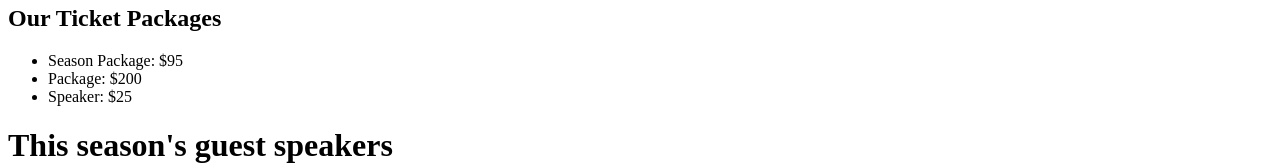
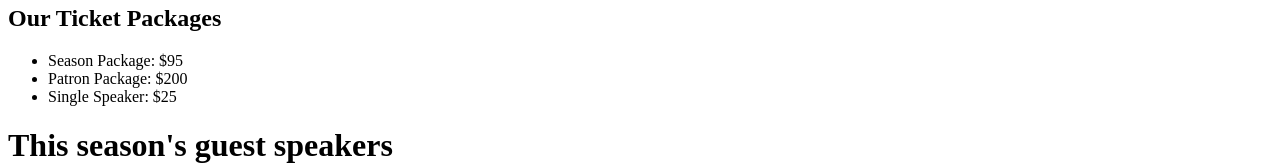
Before and after one commit to ixm77/A05, a plain HTML site: page index.html in a window 1280 px wide. Shown: the part 351-516 px from the top of the page. Drawn offline with Linux system fonts and the light colour scheme.

Commit message:
Small fix

```diff
--- a/index.html
+++ b/index.html
@@ -25,8 +25,8 @@
 
 		<ul>
 			<li>Season Package: $95</li>
-			<li>Package: $200</li>
-			<li>Speaker: $25</li>
+			<li>Patron Package: $200</li>
+			<li>Single Speaker: $25</li>
 		</ul>
 
 
```
